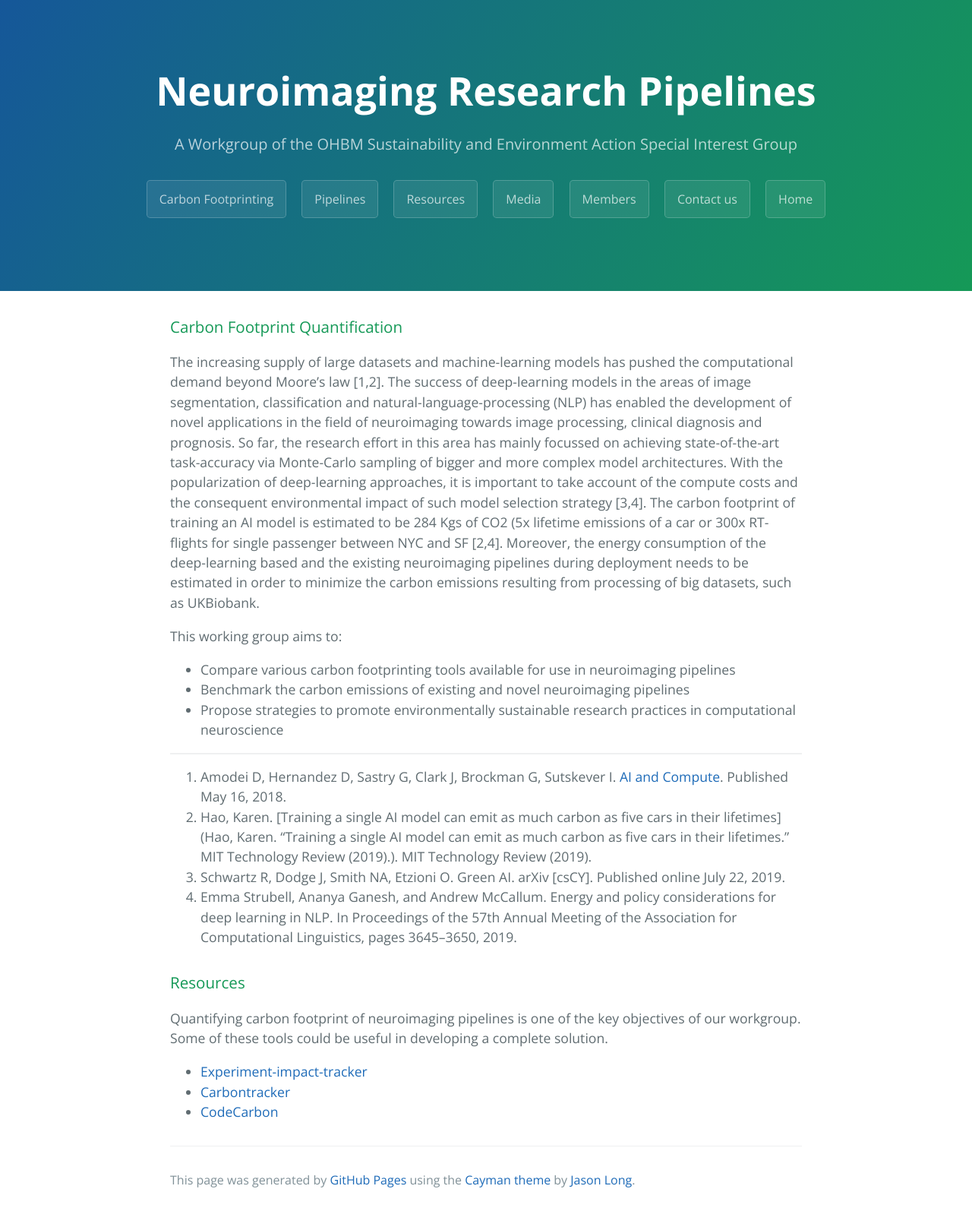
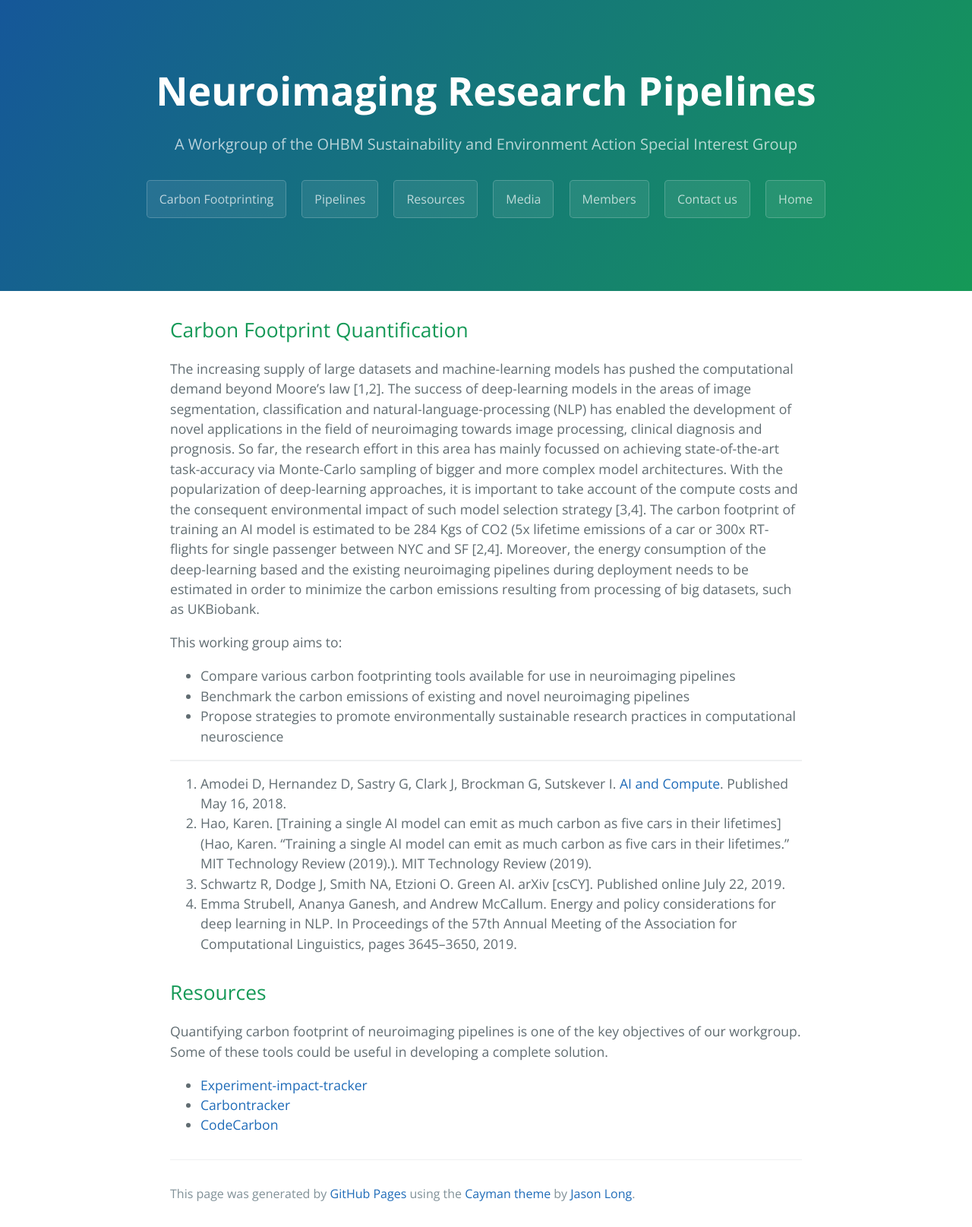
Before and after one commit to neuropipelines/neuropipelines.github.io, a Jekyll site: the page built from 10carbon.md, in a window 1280 px wide. Shown: the whole page at 76% size. Built offline with Jekyll 4.4.1, drawn with Linux system fonts in a browser that asks for light colours.

```diff
--- a/10carbon.md
+++ b/10carbon.md
@@ -4,7 +4,7 @@ layout: template
 filename: 10carbon
 ---
 
-### Carbon Footprint Quantification
+## Carbon Footprint Quantification
 
 The increasing supply of large datasets and machine-learning models has pushed the computational demand beyond Moore’s law [1,2]. The success of deep-learning models in the areas of image segmentation, classification and natural-language-processing (NLP) has enabled the development of novel applications in the field of neuroimaging towards image processing, clinical diagnosis and prognosis. So far, the research effort in this area has mainly focussed on achieving state-of-the-art task-accuracy via Monte-Carlo sampling of bigger and more complex model architectures. With the popularization of deep-learning approaches, it is important to take account of the compute costs and the consequent environmental impact of such model selection strategy [3,4]. The carbon footprint of training an AI model is estimated to be 284 Kgs of CO2 (5x lifetime emissions of a car or 300x RT-flights for single passenger between NYC and SF [2,4]. Moreover, the energy consumption of the deep-learning based and the existing neuroimaging pipelines during deployment needs to be estimated in order to minimize the carbon emissions resulting from processing of big datasets, such as UKBiobank.
 
@@ -20,7 +20,7 @@ This working group aims to:
 3. Schwartz R, Dodge J, Smith NA, Etzioni O. Green AI. arXiv [csCY]. Published online July 22, 2019.
 4. Emma Strubell, Ananya Ganesh, and Andrew McCallum. Energy and policy considerations for deep learning in NLP. In Proceedings of the 57th Annual Meeting of the Association for Computational Linguistics, pages 3645–3650, 2019.
 
-### Resources
+## Resources
 
 Quantifying carbon footprint of neuroimaging pipelines is one of the key objectives of our workgroup. Some of these tools could be useful in developing a complete solution.
 * [Experiment-impact-tracker](https://github.com/Breakend/experiment-impact-tracker)
```
